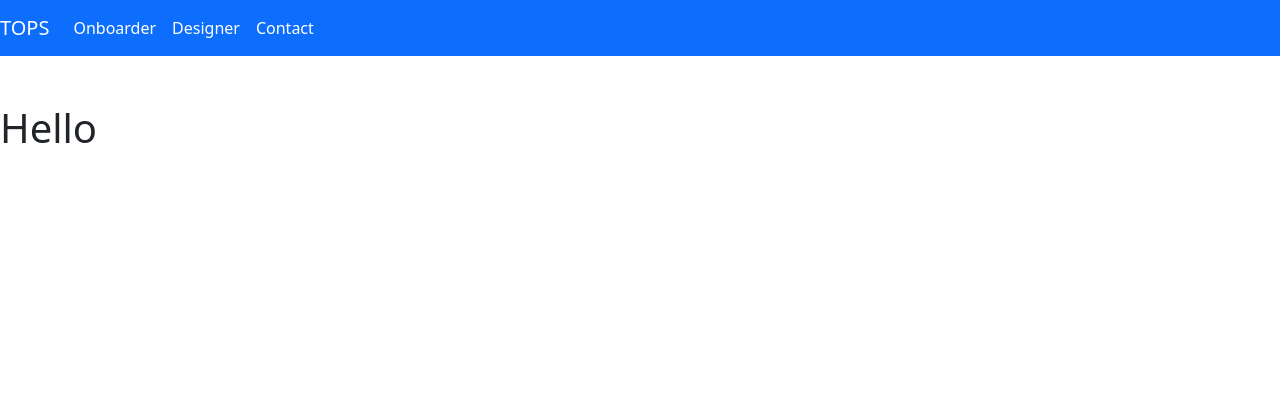
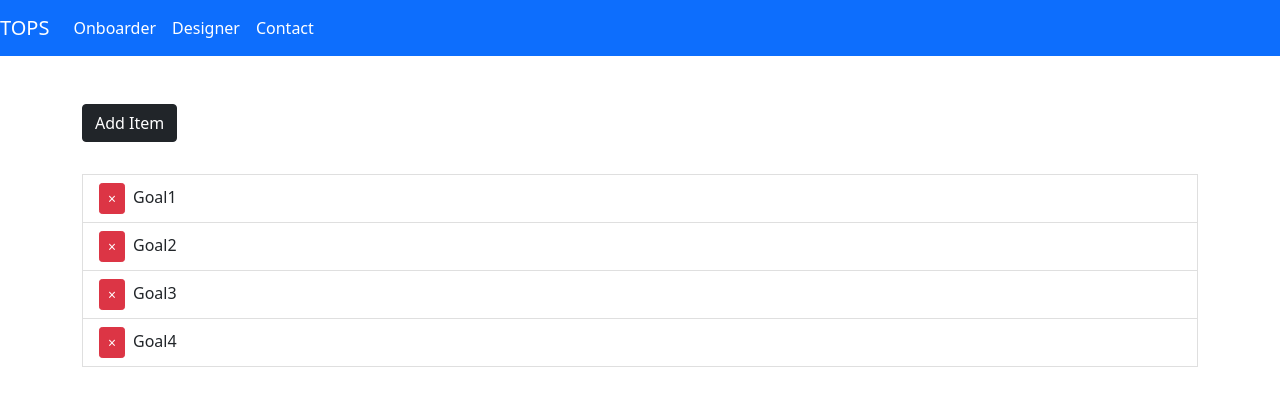
Before and after one commit to sdmteam10/TOPS, a React (Create React App) app in the folder client/: page / in a window 1280 px wide. Shown: the top 406 px of the page. Built offline with nearby package versions, Linux system fonts and the light colour scheme.

Commit message:
Version 1.2.0

```diff
--- a/client/src/App.css
+++ b/client/src/App.css
@@ -0,0 +1,21 @@
+.remove-btn {
+    margin-right: 0.5rem;
+}
+
+.fade-enter {
+    opacity: 0.01;
+}
+
+.fade-enter-active {
+    opacity: 1;
+    transition: opacity 1000ms ease-in;
+}
+
+.fade-exit {
+    opacity: 1
+}
+
+.fade-exit-active {
+    opacity: 0.01;
+    transition: opacity 1000ms ease-in;
+}
--- a/client/src/App.js
+++ b/client/src/App.js
@@ -1,12 +1,13 @@
 import './App.css';
-import 'bootstrap/dist/css/bootstrap.min.css';
-import AppNavBar from "./components/AppNavBar"
+import 'bootstrap/dist/css/bootstrap.min.css'
+import AppNavBar from './components/AppNavBar'
+import GoalsList from './components/GoalsList'
 
 function App() {
   return (
     <div className="App">
        <AppNavBar />
-      <h1>Hello</h1>
+      <header><GoalsList /></header>
     </div>
   );
 }
--- /dev/null
+++ b/client/src/components/GoalsList.js
@@ -0,0 +1,62 @@
+import React, { Component } from 'react'
+import { Container, ListGroup, ListGroupItem, Button } from 'reactstrap'
+import { CSSTransition, TransitionGroup } from 'react-transition-group'
+import uuid from 'react-uuid'
+
+class GoalsList extends Component {
+    state = {
+        items: [
+            { id: uuid(), name: 'Goal1' },
+            { id: uuid(), name: 'Goal2' },
+            { id: uuid(), name: 'Goal3' },
+            { id: uuid(), name: 'Goal4' }
+        ]
+    }
+
+    render() {
+        const { items } = this.state
+        return(
+            <Container>
+                <Button
+                    color="dark"
+                    style={{marginBottom:'2rem'}}
+                    onClick={() =>{
+                        const name = prompt('Enter Item')
+                        if (name) {
+                            this.setState(state => ({
+                                items: [...state.items, { id: uuid(), name }]
+                            }))
+                        }
+                    }}
+                >
+                    Add Item
+                </Button>
+
+                <ListGroup>
+                    <TransitionGroup className='goals-list'>
+                        {items.map(({ id, name }) => (
+                            <CSSTransition key={id} timeout={500} classNames='fade'>
+                                <ListGroupItem>
+                                <Button
+                                    className="remove-btn"
+                                    color='danger'
+                                    size='sm'
+                                    onClick={() =>{
+                                        this.setState(state => ({
+                                            items: state.items.filter(item => item.id !== id)
+                                        }));
+                                    }}
+                                >&times;
+                                </Button>
+                                {name}</ListGroupItem>
+                            </CSSTransition>
+                        ))}
+                    </TransitionGroup>
+                </ListGroup>
+            </Container>
+        )
+
+    }
+}
+
+export default GoalsList
--- a/package.json
+++ b/package.json
@@ -30,6 +30,7 @@
     "express": "^4.17.1",
     "mongoose": "^6.0.6",
     "react-transition-group": "^4.4.2",
+    "react-uuid": "^1.0.2",
     "reactstrap": "^8.10.0",
     "uuid": "^8.3.2"
   },
```
Also changed, not shown: 1 other file (tests, documents, lock files or other folders).
